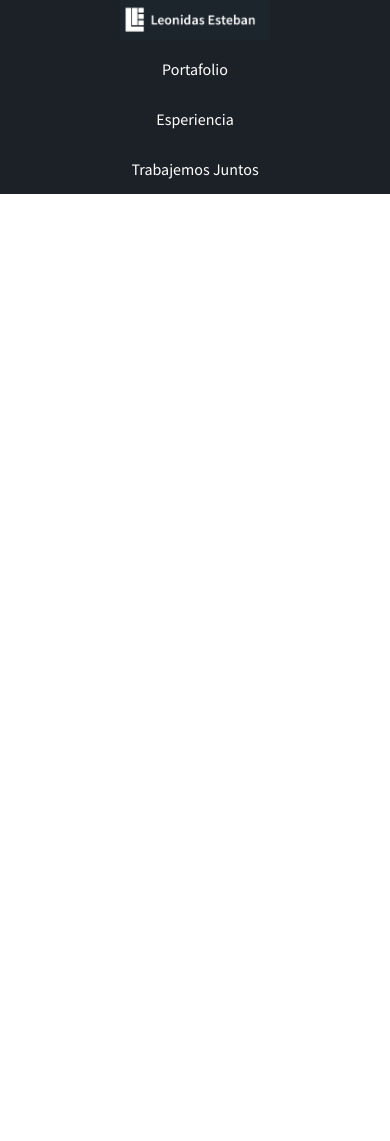
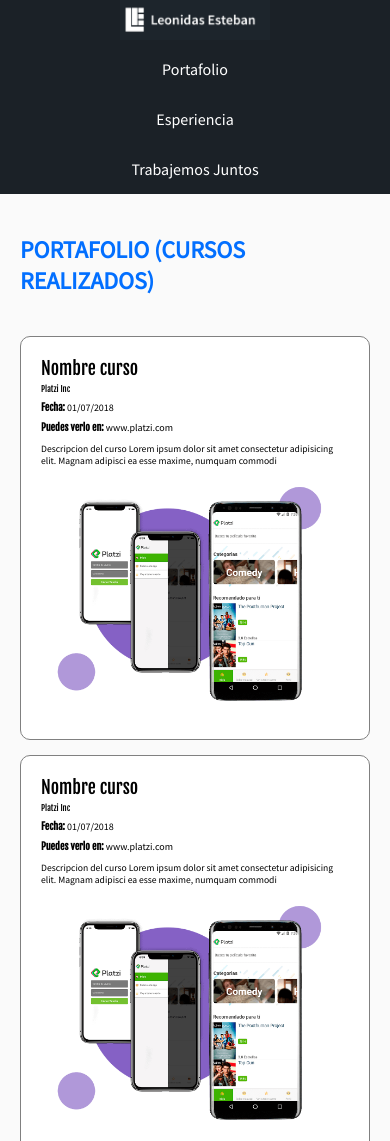
Before and after one commit to JorgeRangelJ/Responsive-Web-Design, a plain HTML site: page index.html in a window 390 px wide. Shown: the top 1141 px of the page. Before the commit the page ends 844 px from the top, so only its background shows below. Drawn offline with Linux system fonts and the light colour scheme.

Commit message:
Ajustando nuestro portafolio

```diff
--- a/css/style.css
+++ b/css/style.css
@@ -118,12 +118,16 @@ h2 {
 }
 
 .project-details {
-    width: 500px;
+    width: 50%;
    /* margin: 0 auto;*/
 }
 
 .project-imageContainer {
-    width: 500px;
+    width: 50%;
+}
+
+.project-imageContainer img {
+    max-width: 100% /*Esto para hacer imagenes responsive*/
 }
 
 .header {
@@ -215,7 +219,7 @@ figure {
     object-fit: cover;
 }
 .event-details {
-    margin: 20px 40px;;
+    margin: 20px 40px;
     margin-top: -40px;
     background-color: #ffffff;
     position: relative;
@@ -342,10 +346,42 @@ Pantallas grandes: más de 1024 píxeles o más.
     .header .logo {
         text-align: center;
     }
+    .project {
+        display: block;
+    }
+    .project-imageContainer {
+        width: auto;
+        text-align: center;
+    }
+    .project-details {
+        width: auto;
+        font-size: 16px;
+    }
+    .project-course, .project-date, .project-url {
+        margin: .4em 0;
+    }
+    .project-title {
+        font-size: 1.5em;
+        margin-bottom: .3em;
+    }
+    .project-url {
+        font-size: 1em;
+    }
+    .project-course {
+        font-size: .7em;
+    }
+    .project-date {
+        font-size: 1em;
+    }
+    .project-description {
+        font-size: .8em;
+    }
 }
 
 @media screen and (max-width: 480px) {
-
+    .project-details {
+        font-size: 12px;
+    }
 }
 
 @media screen and (max-width: 320px) {
```
Also changed, not shown: index.html (+2 -2 lines).
